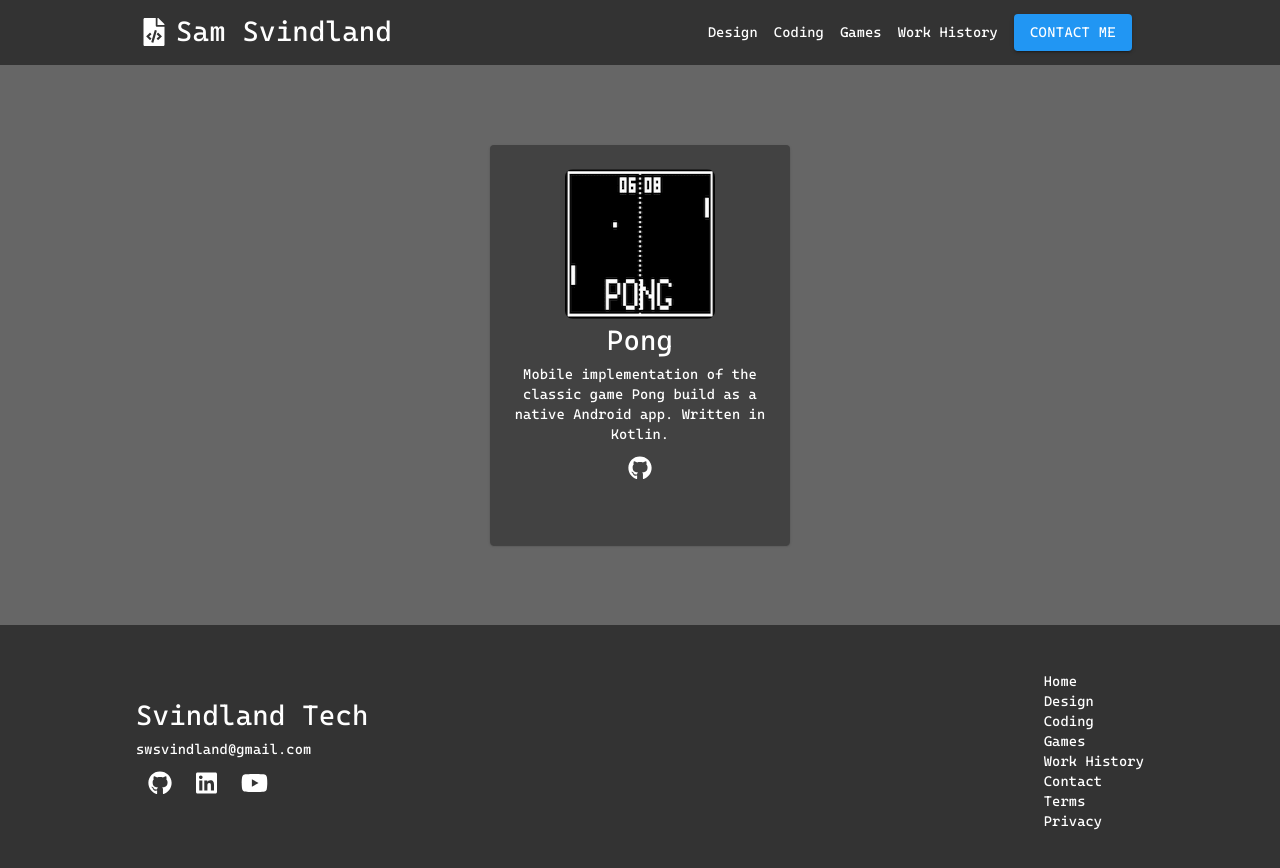
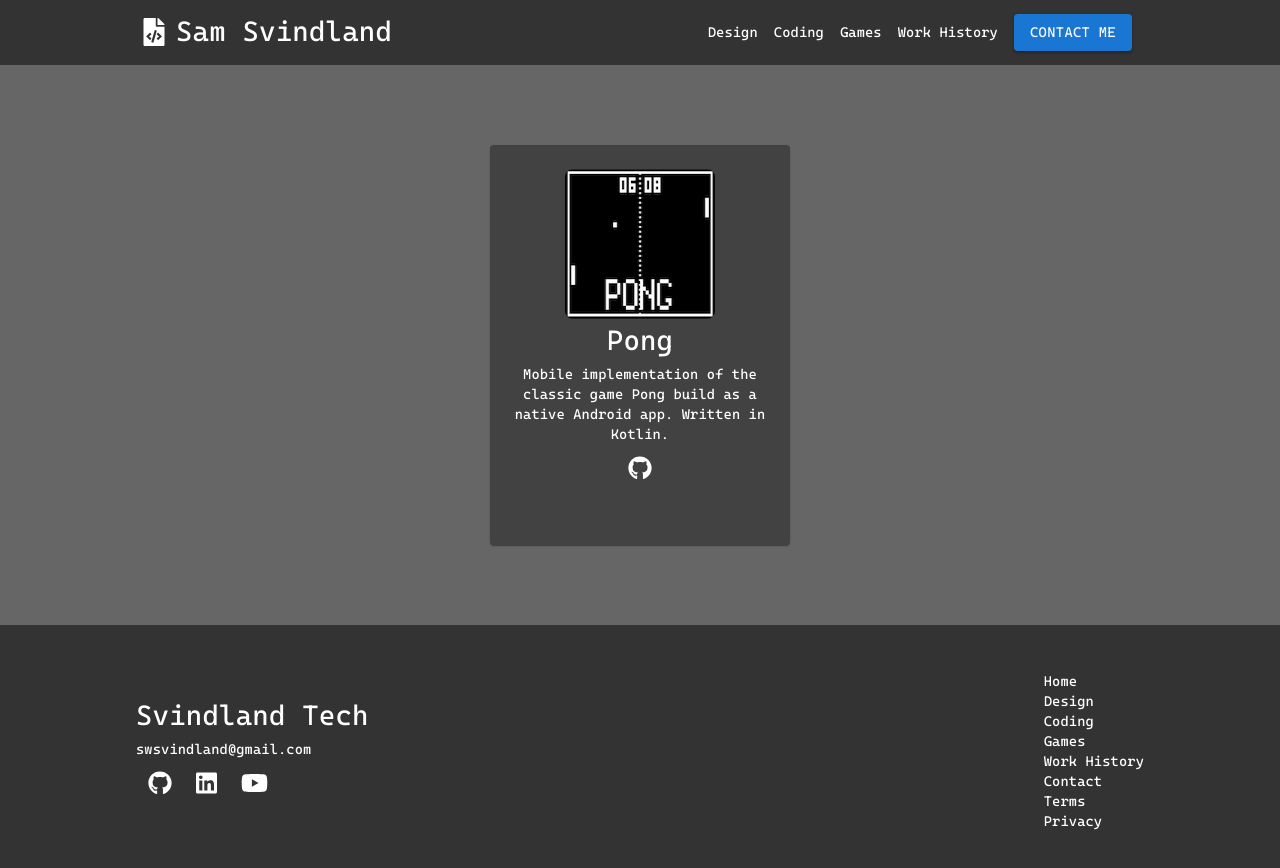
Before and after one commit to swsvindland/Portfolio, a Next.js app: page /games in a window 1280 px wide. Shown: the top 868 px of the page. Built offline with nearby package versions, Linux system fonts and the light colour scheme.

Commit message:
update colors for accesability

```diff
--- a/src/components/Theme.tsx
+++ b/src/components/Theme.tsx
@@ -5,9 +5,9 @@ const theme = createTheme({
     palette: {
         type: 'dark',
         primary: {
-            light: '#6ec6ff',
-            main: '#2196f3',
-            dark: '#0069c0',
+            light: '#42a5f5',
+            main: '#1976d2',
+            dark: '#0d47a1',
         },
         secondary: {
             light: '#d05ce3',
```
